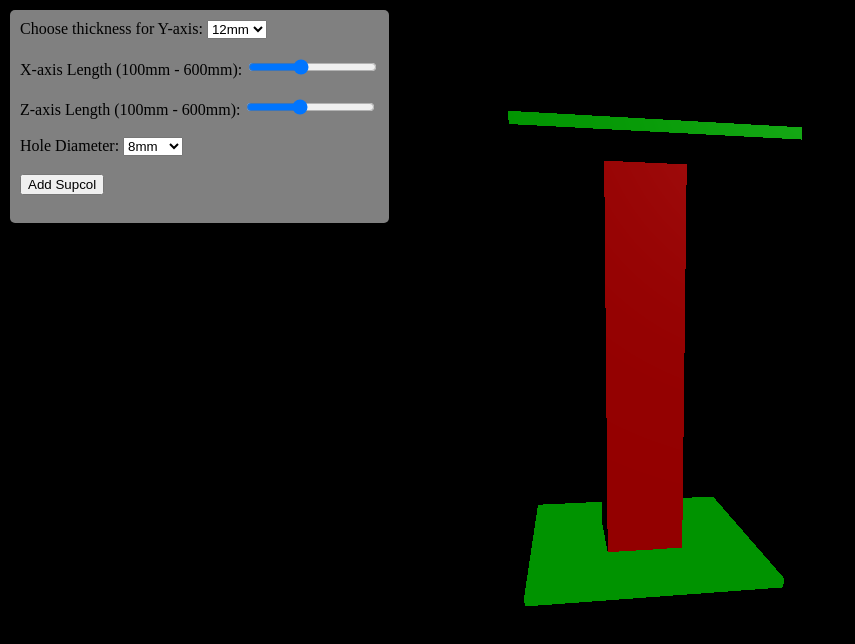
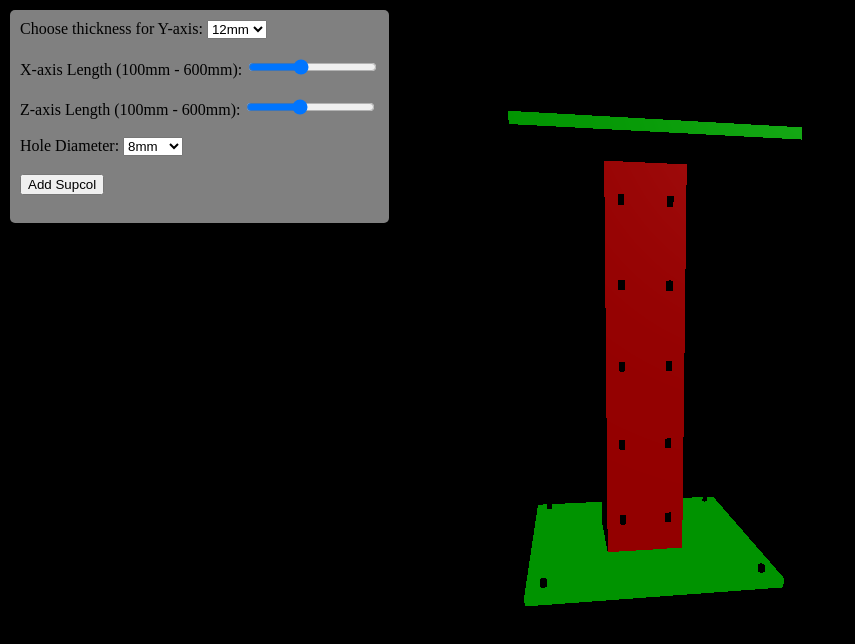
Before and after one commit to hasnat-fabtechsol/steelfabrication, a plain HTML site: page index.html in a window 1280 px wide. Shown: the whole page, without its empty margins (0-855 px from the left). Drawn offline with nearby package versions, Linux system fonts and the light colour scheme; animation ran at ten frames a second.

Commit message:
holes added on support collumn

```diff
--- a/index.html
+++ b/index.html
@@ -49,6 +49,11 @@
     <script src="https://cdnjs.cloudflare.com/ajax/libs/three.js/r128/three.min.js"></script>
     <script>
 
+        var xAxisSlider = document.getElementById("xAxis");
+        var zAxisSlider = document.getElementById("zAxis");
+        var thicknessSelect = document.getElementById("thickness");
+        var holeDiameterSelect = document.getElementById("holeDiameter");
+
         var scene = new THREE.Scene();
         var camera = new THREE.PerspectiveCamera(75, window.innerWidth / window.innerHeight, 0.1, 1000);
 
@@ -79,10 +84,60 @@
 
 
 
-        var xAxisSlider = document.getElementById("xAxis");
-        var zAxisSlider = document.getElementById("zAxis");
-        var thicknessSelect = document.getElementById("thickness");
-        var holeDiameterSelect = document.getElementById("holeDiameter");
+        // Define hole parameters
+        var holeDiameter = parseFloat(holeDiameterSelect.value);  // Ensure this is defined or replace with a static value
+        var thickness = parseFloat(thicknessSelect.value);  // Ensure this is defined or replace with a static value
+
+        // Geometry for holes
+        var holeGeometry = new THREE.CylinderGeometry(holeDiameter / 2, holeDiameter / 2, 12, 32);
+        var holeMaterial = new THREE.MeshBasicMaterial({ color: 0x000000 });
+
+   // Add holes to the baseplates and support column
+for (let i = 0; i < 4; i++) {
+    for (let j = 0; j < 4; j++) {
+        var hole = new THREE.Mesh(holeGeometry, holeMaterial);
+        hole.userData.isHole = true;
+        hole.position.x = (i % 2 === 0) ? (-150 + 20) : (150 - 20);
+        hole.position.y = (thickness / 2) + 2;
+        hole.position.z = (j % 2 === 0) ? (-150 + 20) : (150 - 20);
+        scene.add(hole);
+
+        var topHole = new THREE.Mesh(holeGeometry, holeMaterial);
+        topHole.userData.isHole = true;
+        topHole.position.copy(hole.position);
+        topHole.position.y += 500;
+        scene.add(topHole);
+
+        // Add holes to the support column
+        if (i < 2) {  // Ensure two holes are positioned horizontally for each row
+            for (let k = 0; k < 5; k++) {  // Five rows of holes
+                // var supcolHoleLeft = new THREE.Mesh(holeGeometry, holeMaterial);
+                // supcolHoleLeft.userData.isHole = true;
+                // supcolHoleLeft.position.x = -50;  // Fixed x position for left column
+                // supcolHoleLeft.position.y = 50 + k * 100;  // Vertical spacing of 100 units starting from 50
+                // supcolHoleLeft.position.z = 10;  // Fixed Z position
+                // scene.add(supcolHoleLeft);
+
+                var supcolHoleLeft = new THREE.Mesh(holeGeometry, holeMaterial);
+                supcolHoleLeft.userData.isHole = true;
+                supcolHoleLeft.position.x = 50;  // Fixed x position for right column
+                supcolHoleLeft.position.y = 50 + k * 100;  // Vertical spacing of 100 units starting from 50
+                supcolHoleLeft.position.z = 30;  // Fixed Z position
+                scene.add(supcolHoleLeft);
+                var supcolHoleRight = new THREE.Mesh(holeGeometry, holeMaterial);
+                supcolHoleRight.userData.isHole = true;
+                supcolHoleRight.position.x = 50;  // Fixed x position for right column
+                supcolHoleRight.position.y = 50 + k * 100;  // Vertical spacing of 100 units starting from 50
+                supcolHoleRight.position.z = -30;  // Fixed Z position
+                scene.add(supcolHoleRight);
+            }
+        }
+    }
+}
+
+
+
+
 
         function updateBaseplate() {
             var thickness = parseFloat(thicknessSelect.value);
```
Lines whose indentation alone changed are shown as unchanged.
